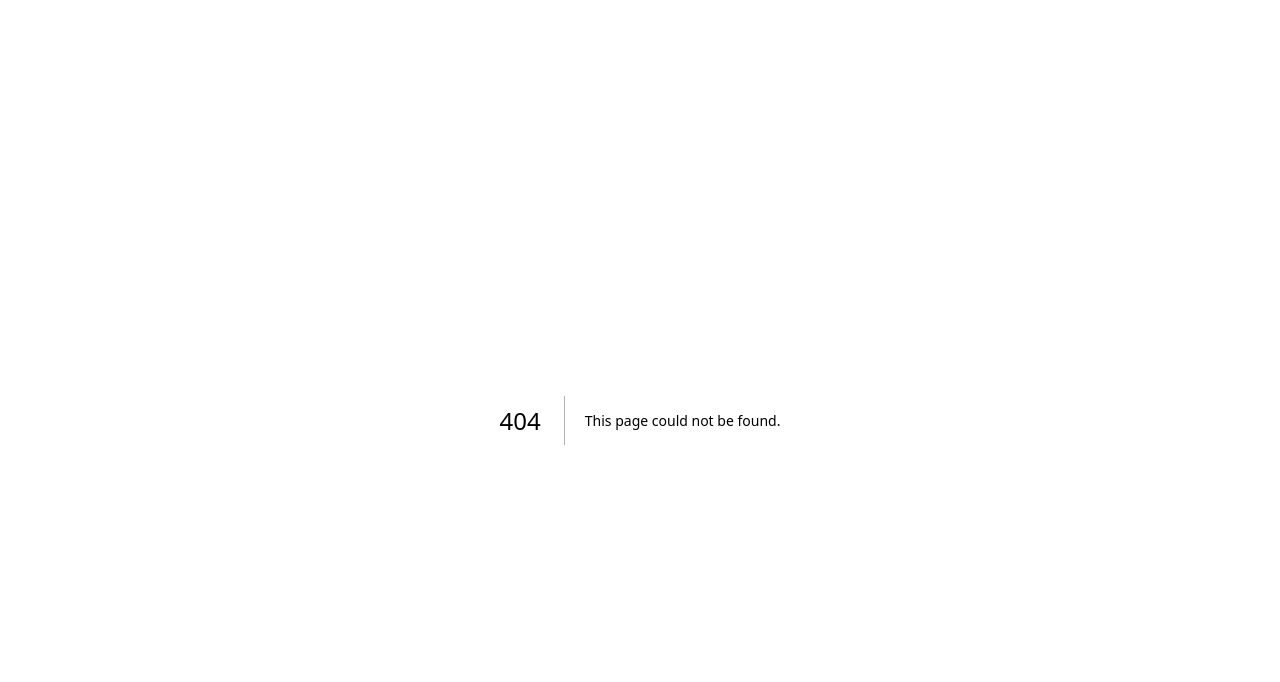
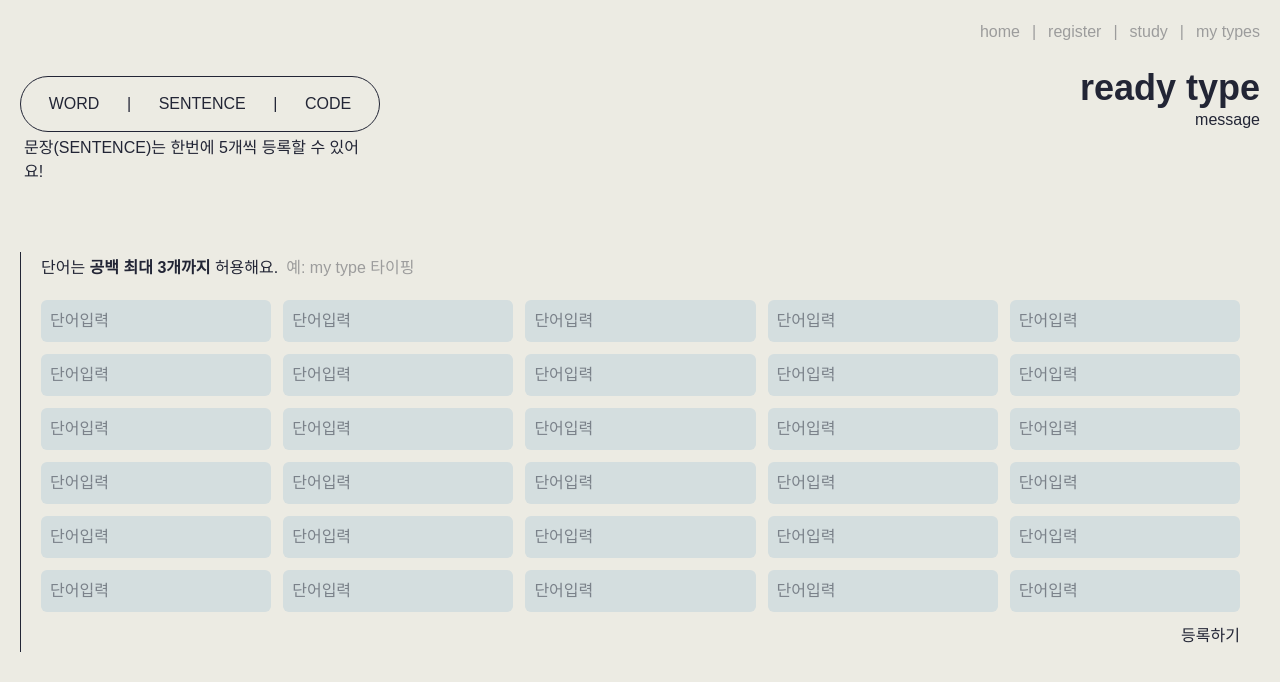
Before and after one commit to ummfieg/my-type, a Next.js app: page /register in a window 1280 px wide. Before the commit this address had no page. Shown: the top 682 px of the page. Built offline with nearby package versions, Linux system fonts and the light colour scheme.

Commit message:
feat(resigter page, word): register페이지 및 word 컴포넌트 구현

```diff
--- /dev/null
+++ b/src/app/register/page.js
@@ -0,0 +1,23 @@
+import Category from "@/components/ui/category";
+import NavBar from "@/components/ui/menuNav";
+import PageTitle from "@/components/ui/pageTitle";
+import Word from "@/components/register/word";
+export default function Resgister() {
+  return (
+    <>
+      <header>
+        <NavBar />
+        <div className="flex justify-between items-start my-6">
+          <Category />
+          <PageTitle />
+        </div>
+      </header>
+
+      <main className="flex justify-center my-10">
+        <div className="border-l w-full">
+          <Word />
+        </div>
+      </main>
+    </>
+  );
+}
--- /dev/null
+++ b/src/components/register/word.js
@@ -0,0 +1,25 @@
+export default function Word() {
+  return (
+    <div className="flex flex-col gap-5 py-1 px-5">
+      <span>
+        단어는 <span className="font-bold">공백 최대 3개까지</span> 허용해요.
+        <span className="text-sub ml-2">예: my type 타이핑</span>
+      </span>
+      <form className="flex flex-col gap-3">
+        <div className="grid grid-cols-5 grid-rows-6 gap-3">
+          {Array.from({ length: 30 }).map((_, index) => (
+            <input
+              key={index}
+              type="text"
+              className="border bg-main rounded-md border-transparent focus:border-b-point focus:outline-hidden px-2 py-2"
+              placeholder="단어입력"
+            />
+          ))}
+        </div>
+        <button className="cursor-pointer self-end" type="submit">
+          등록하기
+        </button>
+      </form>
+    </div>
+  );
+}
```
